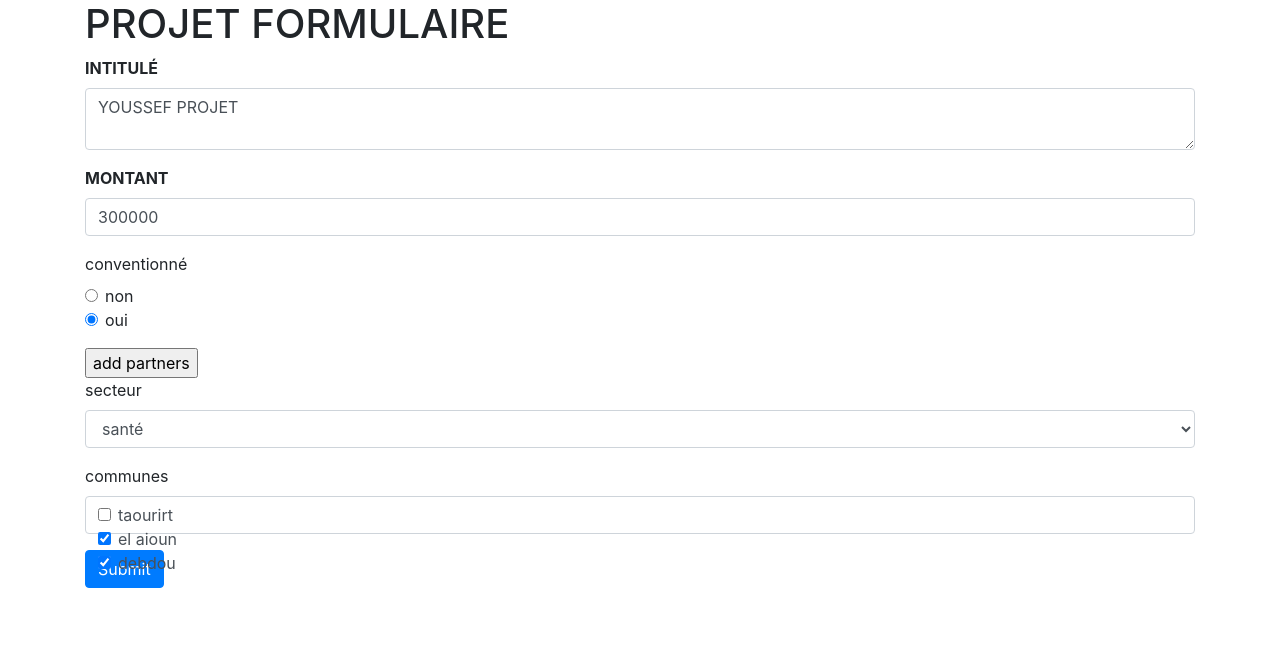
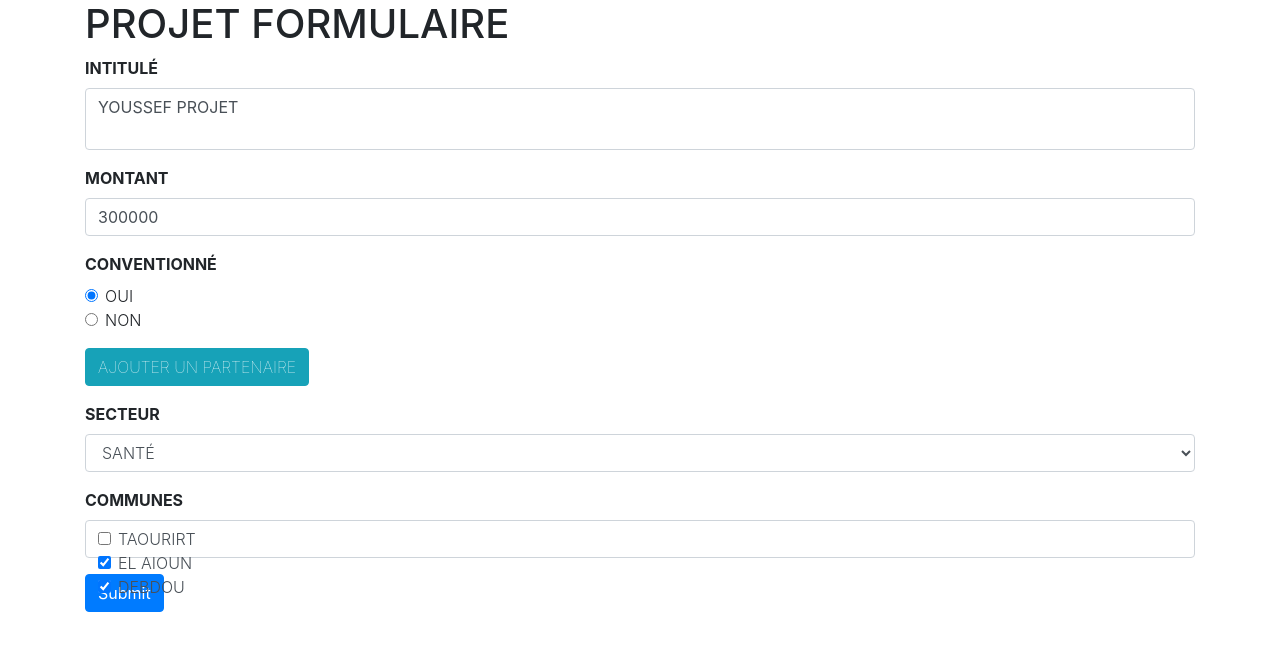
Before and after one commit to hayina/projets, a React (Create React App) app: page / in a window 1280 px wide. Shown: the top 650 px of the page. Built offline with nearby package versions, Linux system fonts and the light colour scheme.

Commit message:
=convention form destroy fixed

```diff
--- a/public/index.html
+++ b/public/index.html
@@ -3,8 +3,8 @@
   <head>
     <meta charset="utf-8" />
     <link rel="shortcut icon" href="%PUBLIC_URL%/favicon.ico" />
+    <link rel="stylesheet" href="https://stackpath.bootstrapcdn.com/bootstrap/4.1.0/css/bootstrap.min.css" integrity="sha384-9gVQ4dYFwwWSjIDZnLEWnxCjeSWFphJiwGPXr1jddIhOegiu1FwO5qRGvFXOdJZ4" crossorigin="anonymous">
     <link rel="stylesheet" href="%PUBLIC_URL%/styles.css" />
-    <link rel="stylesheet" href="https://stackpath.bootstrapcdn.com/bootstrap/4.1.0/css/bootstrap.min.css" integrity="sha384-9gVQ4dYFwwWSjIDZnLEWnxCjeSWFphJiwGPXr1jddIhOegiu1FwO5qRGvFXOdJZ4" crossorigin="anonymous">
     <meta
       name="viewport"
       content="width=device-width, initial-scale=1, shrink-to-fit=no"
--- a/src/components/forms/ProjetForm.js
+++ b/src/components/forms/ProjetForm.js
@@ -25,9 +25,7 @@ class ProjetForm extends Component {
 
         // props from redux
         const { handleSubmit, isConvention, toggleModal, partners } = this.props;
-        // const { formValuesChange, form } = this.props;
 
-        console.log(partners)
 
         return (
             <form onSubmit={handleSubmit(this.onSubmit)}>
@@ -55,25 +53,29 @@ class ProjetForm extends Component {
                     name="isConvention"
                     component={RadioFields}
                     label="conventionné"
-                    options={[{ label: 'non', value: false }, { label: 'oui', value: true }]}
+                    options={[{ label: 'oui', value: true }, { label: 'non', value: false }]}
                 />
 
 
-                { isConvention && (
-                    <input type="button" className="show-modal show-modal-conv" value="add partners"
-                        onClick={ () => toggleModal('convention', true) }
+                {isConvention && (
+                    <input type="button" className="btn btn-info show-modal show-modal-conv" value="ajouter un partenaire"
+                        onClick={() => toggleModal('convention', true)}
                     />
                 )}
 
-                {   partners &&
-                    partners.map((partner, i) => (
-                        <div className="partner-item" key={i}>
-                            <div className="partner-label">partner {i+1} :</div>
-                            <div className="partner-name">{partner.name}</div>
-                            <div className="partner-montant">{partner.montant}</div>
-                        </div>
-                    ))
-                }
+                {partners && (
+                    <div className="form-group">
+                        {partners.map((partner, i) => (
+                            <div className="partner-item" key={i}>
+                                <div className="partner-label">partenaire {i + 1} :</div>
+                                <div className="partner-info">
+                                    <div className="partner-name">{partner.name}</div>
+                                    <div className="partner-montant">{partner.montant}</div>
+                                </div>
+                            </div>
+                        ))}
+                    </div>
+                )}
 
 
 
--- a/src/components/forms/form-fields/CheckboxFields.js
+++ b/src/components/forms/form-fields/CheckboxFields.js
@@ -1,13 +1,13 @@
 import React from 'react';
 
+import SimpleField from './SimpleField';
 import { gotError, renderErrorField } from '../formErrors';
 
 const CheckboxField = ({ input, meta, label, options }) => {
 
     return (
 
-        <div className="form-group">
-            <label>{label}</label>
+        <SimpleField label={label} meta={meta} >
             <div className={`form-control ${ gotError(meta) ? 'is-invalid':'' }`}>
             {options.map((option) => (
                 <div className="form-check" key={option.value}>
@@ -32,10 +32,7 @@ const CheckboxField = ({ input, meta, label, options }) => {
                 </div>
             ))}
             </div>
-
-            { renderErrorField(meta) }
-
-        </div>
+        </SimpleField>
 
     )
 
--- a/src/components/forms/form-fields/RadioFields.js
+++ b/src/components/forms/form-fields/RadioFields.js
@@ -1,11 +1,12 @@
 import React from 'react';
+
+import SimpleField from './SimpleField';
 
 const RadioField = ({ input, meta, label, options }) => {
 
     return (
 
-        <div className="form-group">
-            <label>{label}</label>
+        <SimpleField label={label} meta={meta} >
             { options.map((option) => (
                 <div className="form-check" key={option.value}>
                     <input
@@ -20,7 +21,7 @@ const RadioField = ({ input, meta, label, options }) => {
                     </label>
                 </div>
             )) }
-        </div>
+        </SimpleField>
 
     )
 
--- a/src/components/forms/form-fields/SelectField.js
+++ b/src/components/forms/form-fields/SelectField.js
@@ -1,5 +1,6 @@
 import React from 'react';
 
+import SimpleField from './SimpleField';
 import { gotError, renderErrorField } from '../formErrors';
 
 const renderOptions = (options) => {
@@ -10,19 +11,15 @@ const SelectField = ({ input, meta, label, options }) => {
 
 
     return (
-        <div className="form-group">
-            <label>{label}</label>
+        <SimpleField label={label} meta={meta} >
             <select className={`form-control ${gotError(meta) ? 'is-invalid' : ''}`}
-
                 onChange={(e) => input.onChange(e)}
                 value={input.value}
-            // {...input}
             >
                 <option value=''>...</option>
                 {renderOptions(options)}
             </select>
-            {renderErrorField(meta)}
-        </div>
+        </SimpleField>
     )
 
 }
--- /dev/null
+++ b/src/components/forms/form-fields/SimpleField.js
@@ -0,0 +1,20 @@
+import React from 'react';
+
+import { gotError, renderErrorField } from '../formErrors';
+
+
+const SimpleField = ({children, meta, label}) => {
+
+    return (
+        <div className="form-group">
+
+            <label className="form-label">{label}</label>
+            {children}
+            {renderErrorField(meta)}
+        </div>
+    )
+
+
+}
+
+export default SimpleField;
--- a/src/components/forms/form-fields/TextField.js
+++ b/src/components/forms/form-fields/TextField.js
@@ -1,5 +1,6 @@
 import React from 'react';
 
+import SimpleField from './SimpleField';
 import { gotError, renderErrorField } from '../formErrors';
 
 
@@ -25,13 +26,9 @@ const TextField = ({input, meta, label, fieldType}) => {
 
 
     return (
-        <div className="form-group">
-
-            <label className="form-label">{label}</label>
+        <SimpleField label={label} meta={meta} >
             { renderTextField(fieldType, fieldProps) }
-            { renderErrorField(meta) }
-
-        </div>
+        </SimpleField>
     )
 }
 
--- a/src/components/forms/forms.css
+++ b/src/components/forms/forms.css
@@ -6,10 +6,46 @@
 
 
 .show-modal {
-
+    font-weight: 100;
+    text-transform: uppercase;
 }
 
 
 .show-modal-conv {
 
 }
+
+.partner-item {
+
+}
+
+.partner-label {
+    font-weight: bold;
+    text-transform: uppercase;
+}
+
+.partner-name {
+
+}
+
+
+.partner-montant {
+
+}
+
+.partner-info {
+    color: black;
+    font-weight: 300;
+    background-color: #cce5ff;
+    border-color: #b8daff;
+    padding: .75rem 1.25rem;
+    /* margin-bottom: 1rem; */
+    border: 1px solid transparent;
+    border-radius: .25rem;
+}
+
+
+.form-check-label, select {
+    font-weight: 300;
+    text-transform: uppercase;
+}
--- a/src/components/modals/Convention.js
+++ b/src/components/modals/Convention.js
@@ -6,6 +6,7 @@ import TextField from '../forms/form-fields/TextField'
 
 const onSubmit = (formValues, dispatch) => {
 
+    console.log('--------------> dispatch(arrayPush) ...')
     dispatch(arrayPush('projetForm', 'partners', formValues));
 
 }
--- a/src/components/modals/Modal.js
+++ b/src/components/modals/Modal.js
@@ -29,13 +29,18 @@ class Modal extends React.Component {
         }
     }
 
+    // i need this promise cauz modal compenent when it toggle to false
+    // it destroy the convention form so the sumbit function dont get called
+    doSaving = (f) => new Promise((resolve, reject) => {
+        f();
+        resolve();
+    })
+
     handleClickValidation = () => {
-
-        console.log('handleClickValidation');
-
         const { toggleModal, handleClick, modalName } = this.props;
-        handleClick();
-        // toggleModal(modalName, false);
+        this.doSaving(handleClick).then(
+            () => toggleModal(modalName, false)
+        );
     }
 
     render() {
@@ -57,11 +62,9 @@ class Modal extends React.Component {
 
                     <div className="pop-validation">
                         <button className="btn btn-secondary"
-                            onClick={() => toggleModal(modalName, false)}
-                        >Annuler</button>
+                            onClick={() => toggleModal(modalName, false)} >Annuler</button>
                         <button type="submit" className="btn btn-primary"
-                            onClick={this.handleClickValidation}
-                        >Valider</button>
+                            onClick={this.handleClickValidation} >Valider</button>
                     </div>
                 </div>
 
```
